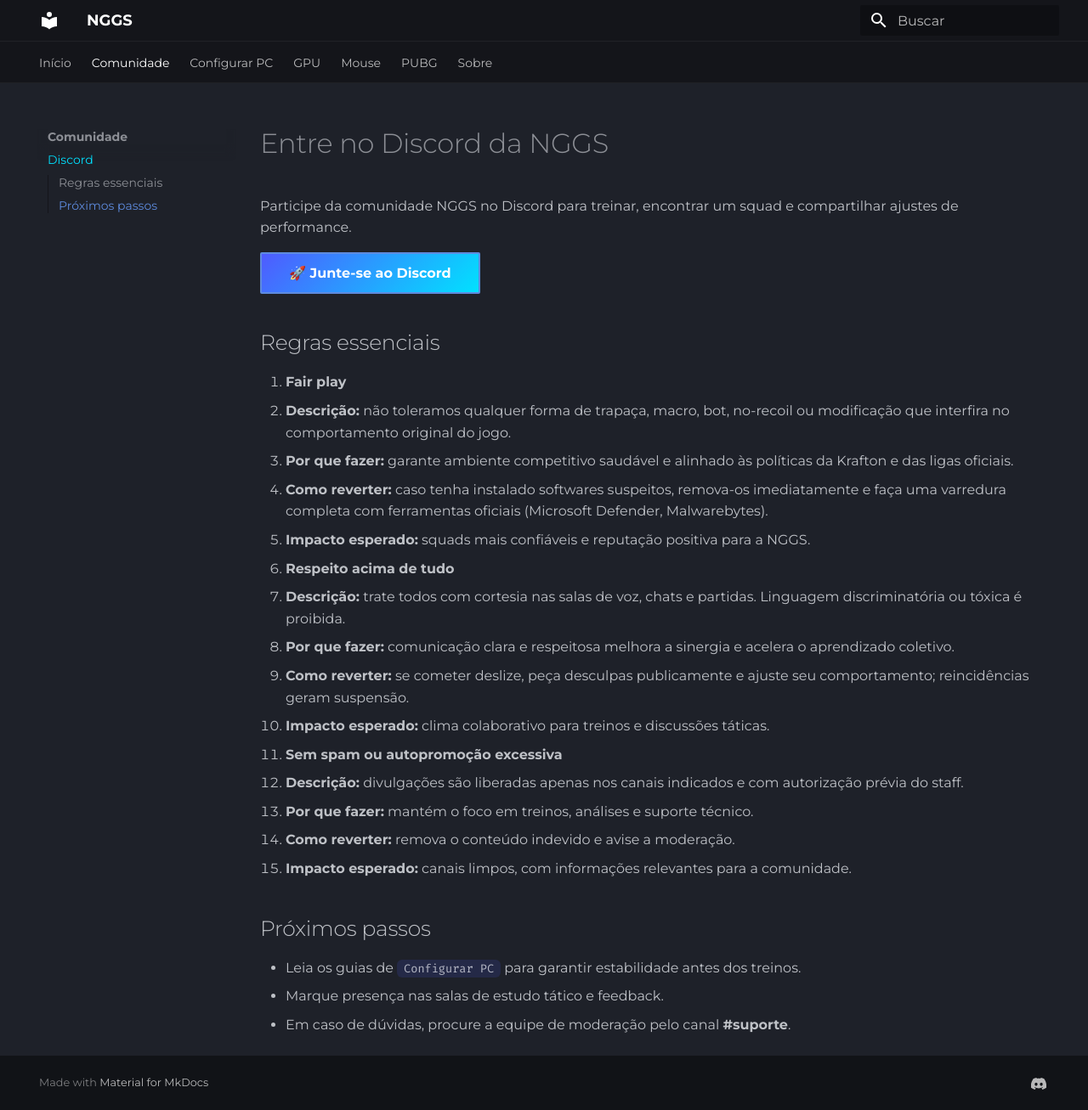
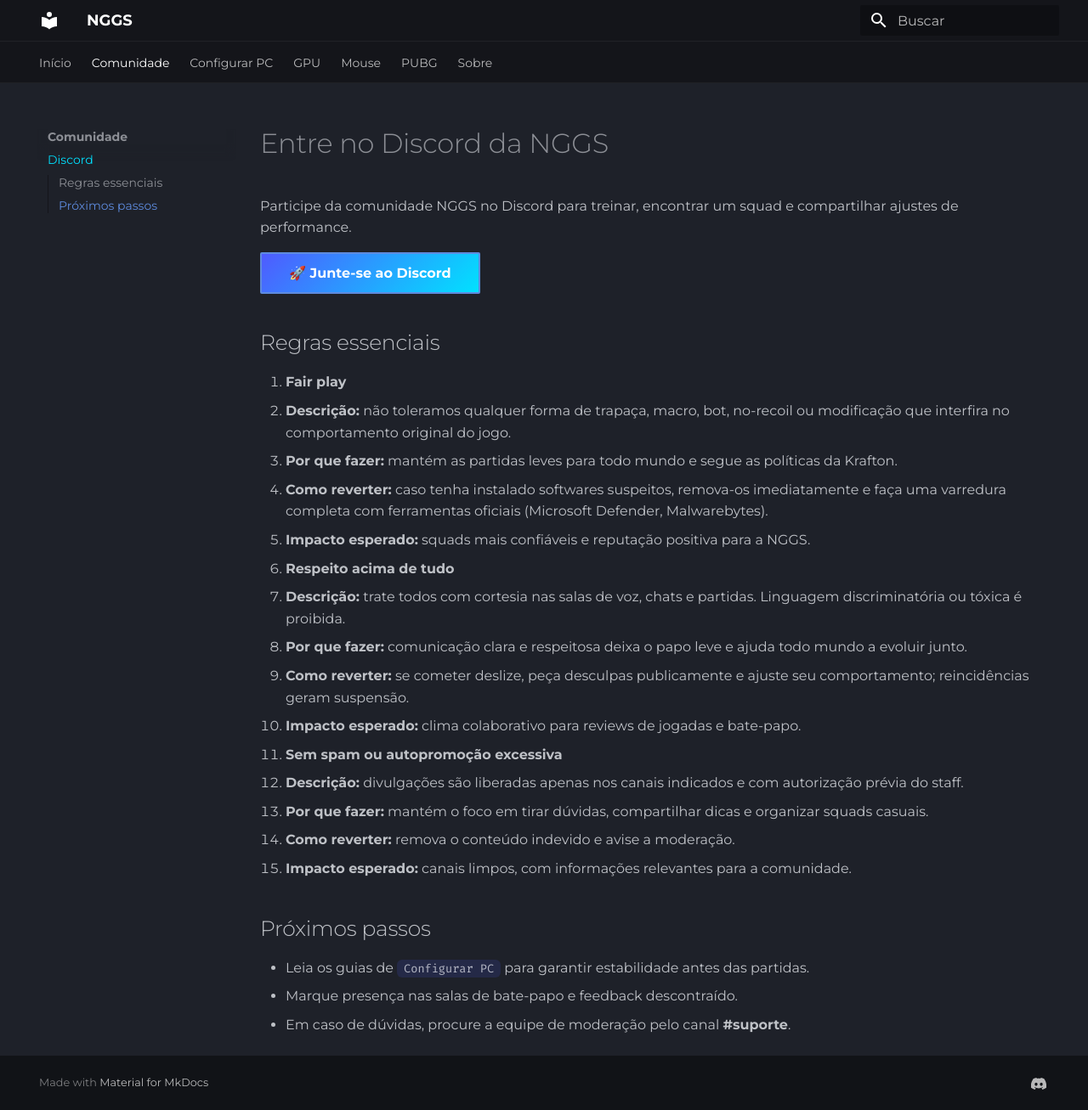
Before and after one commit to nggs-pubg/NGGS-NextGenerationGamingSquad, an MkDocs documentation site: the page built from docs/comunidade/discord.md, in a window 1280 px wide and 1307 px high. Shown: the whole window at 85% size. Built offline with MkDocs 1.6.1 and Material for MkDocs 9.7.7, drawn with Linux system fonts in a browser that asks for light colours.

Commit message:
update text

```diff
--- a/docs/comunidade/discord.md
+++ b/docs/comunidade/discord.md
@@ -8,24 +8,24 @@
 
 1. **Fair play**
    - **Descrição:** não toleramos qualquer forma de trapaça, macro, bot, no-recoil ou modificação que interfira no comportamento original do jogo.
-   - **Por que fazer:** garante ambiente competitivo saudável e alinhado às políticas da Krafton e das ligas oficiais.
+   - **Por que fazer:** mantém as partidas leves para todo mundo e segue as políticas da Krafton.
    - **Como reverter:** caso tenha instalado softwares suspeitos, remova-os imediatamente e faça uma varredura completa com ferramentas oficiais (Microsoft Defender, Malwarebytes).
    - **Impacto esperado:** squads mais confiáveis e reputação positiva para a NGGS.
 
 2. **Respeito acima de tudo**
    - **Descrição:** trate todos com cortesia nas salas de voz, chats e partidas. Linguagem discriminatória ou tóxica é proibida.
-   - **Por que fazer:** comunicação clara e respeitosa melhora a sinergia e acelera o aprendizado coletivo.
+   - **Por que fazer:** comunicação clara e respeitosa deixa o papo leve e ajuda todo mundo a evoluir junto.
    - **Como reverter:** se cometer deslize, peça desculpas publicamente e ajuste seu comportamento; reincidências geram suspensão.
-   - **Impacto esperado:** clima colaborativo para treinos e discussões táticas.
+   - **Impacto esperado:** clima colaborativo para reviews de jogadas e bate-papo.
 
 3. **Sem spam ou autopromoção excessiva**
    - **Descrição:** divulgações são liberadas apenas nos canais indicados e com autorização prévia do staff.
-   - **Por que fazer:** mantém o foco em treinos, análises e suporte técnico.
+   - **Por que fazer:** mantém o foco em tirar dúvidas, compartilhar dicas e organizar squads casuais.
    - **Como reverter:** remova o conteúdo indevido e avise a moderação.
    - **Impacto esperado:** canais limpos, com informações relevantes para a comunidade.
 
 ## Próximos passos
 
-- Leia os guias de `Configurar PC` para garantir estabilidade antes dos treinos.
-- Marque presença nas salas de estudo tático e feedback.
+- Leia os guias de `Configurar PC` para garantir estabilidade antes das partidas.
+- Marque presença nas salas de bate-papo e feedback descontraído.
 - Em caso de dúvidas, procure a equipe de moderação pelo canal **#suporte**.
```
Also changed, not shown: docs/index.md (+29 -28 lines), docs/pc/windows.md (+3 -3 lines).
